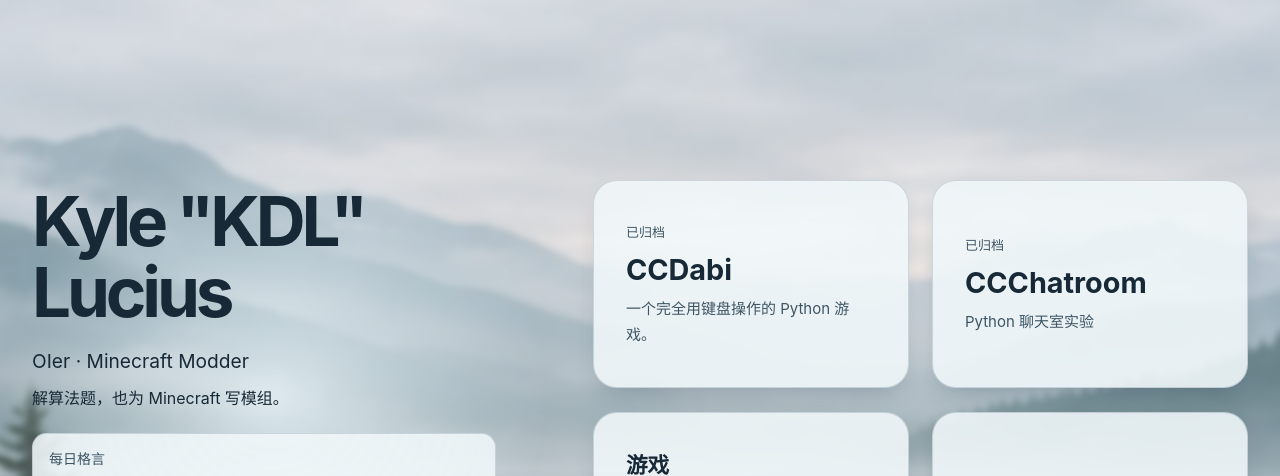
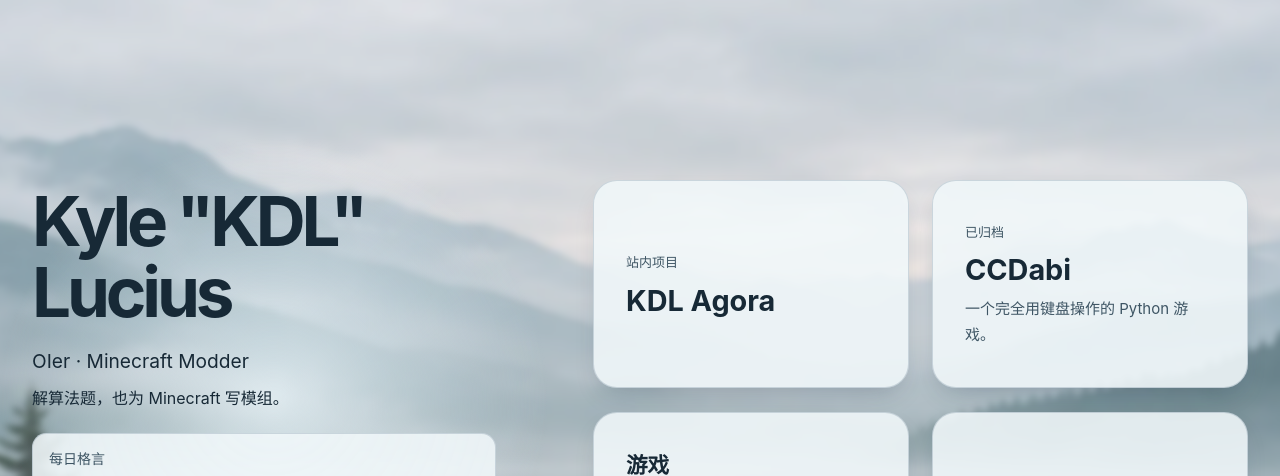
Before and after one commit to kyle-lucius/kyle-lucius.github.io, an Astro site: page / in a window 1280 px wide. Shown: the top 476 px of the page. Built offline with nearby package versions, Linux system fonts and the light colour scheme; Astro itself is replaced by a stand-in of ours; no server answers.

Commit message:
Feature KDL Agora on the homepage

```diff
--- a/src/pages/index.astro
+++ b/src/pages/index.astro
@@ -61,15 +61,14 @@ const games = [
       </section>
 
       <div class="hero-grid">
+        <a class="hero-tile" href="/agora">
+          <span class="tile-status">站内项目</span>
+          <strong>KDL Agora</strong>
+        </a>
         <a class="hero-tile" href="https://theccking.github.io/#ccdabi">
           <span class="tile-status">已归档</span>
           <strong>CCDabi</strong>
           <span>一个完全用键盘操作的 Python 游戏。</span>
-        </a>
-        <a class="hero-tile" href="https://theccking.github.io/#ccchatroom">
-          <span class="tile-status">已归档</span>
-          <strong>CCChatroom</strong>
-          <span>Python 聊天室实验</span>
         </a>
         <section class="hero-tile game-tile" aria-labelledby="game-title">
           <h2 id="game-title">游戏</h2>
```
